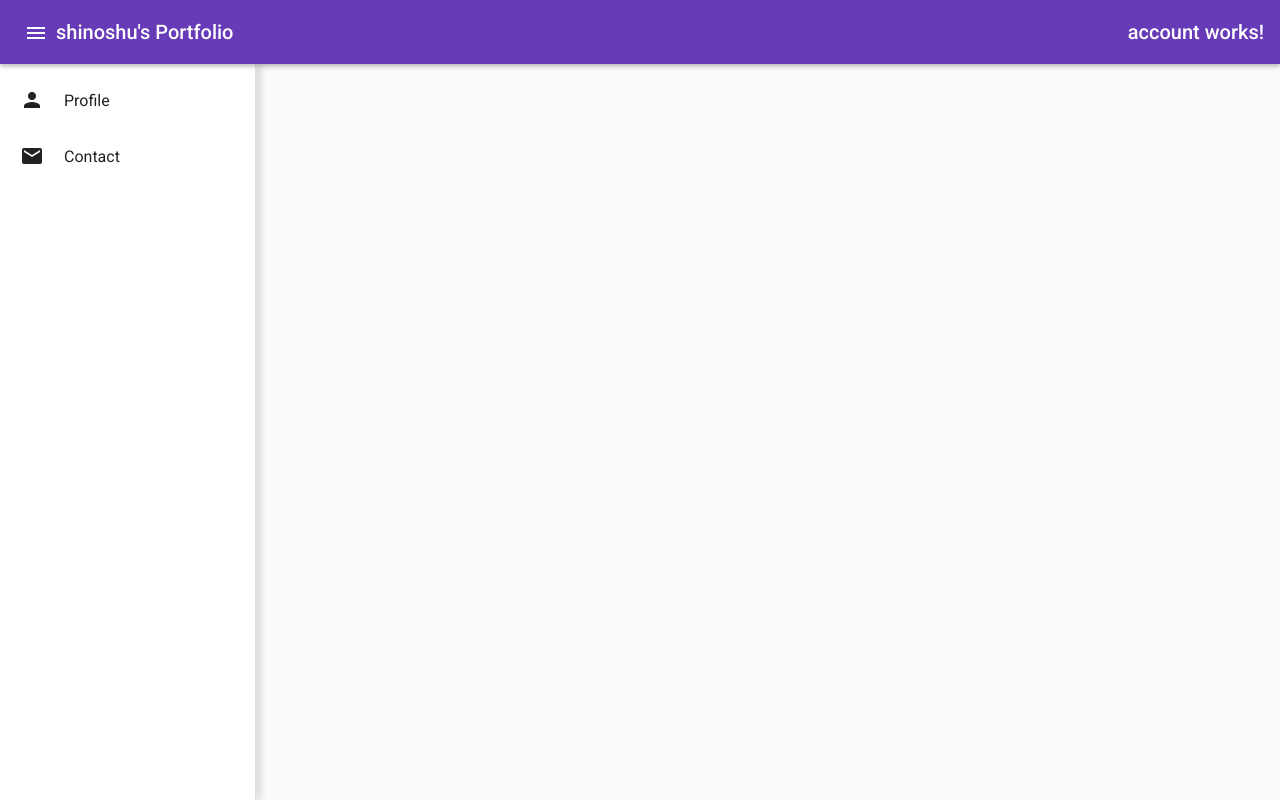
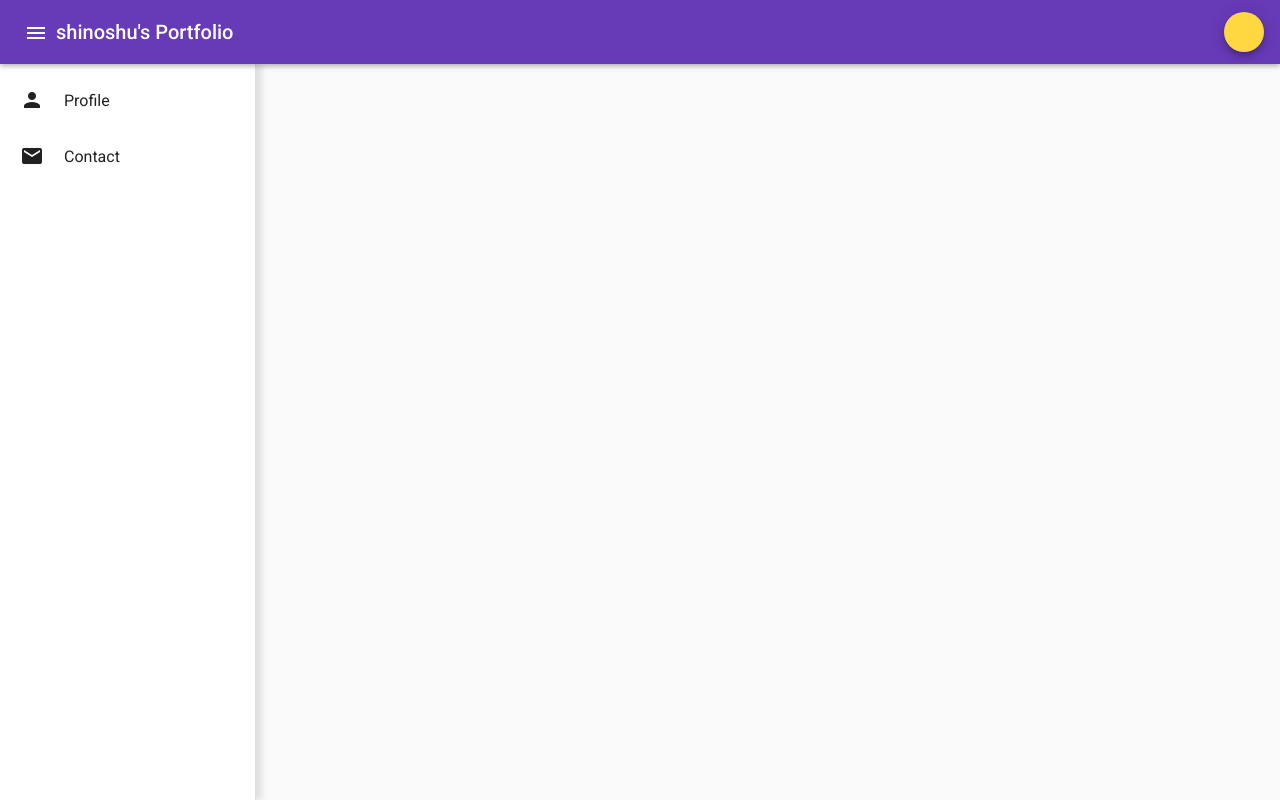
Before and after one commit to shinoshu/portfolio, an Angular app: page / in a window 1280 px wide. Built offline with nearby package versions, Linux system fonts and the light colour scheme.

Commit message:
Update account.component.html

```diff
--- a/src/app/core/components/account/account.component.html
+++ b/src/app/core/components/account/account.component.html
@@ -1 +1,3 @@
-<p>account works!</p>
+<button mat-mini-fab [matMenuTriggerFor]="menu"></button>
+
+<mat-menu #menu="matMenu"></mat-menu>
```
